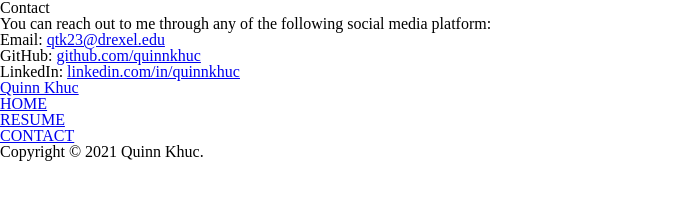
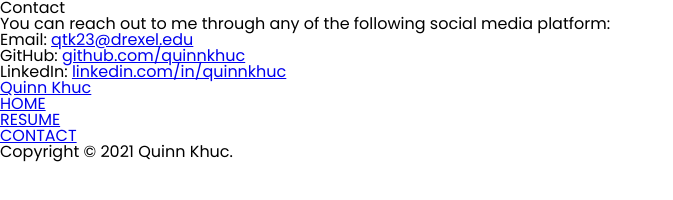
Before and after one commit to quinnkhuc/IDM222-qtk23, a plain HTML site: page contact.html in a window 1280 px wide. Shown: the whole page, without its empty margins (0-673 px from the left). Drawn offline with Linux system fonts and the light colour scheme.

Commit message:
Add fonts

```diff
--- a/contact.html
+++ b/contact.html
@@ -5,6 +5,7 @@
     <meta name="viewport" content="width=device-width, initial-scale=1.0">
     <title>Contact</title>
     <link rel="stylesheet" href="styles/reset.css">
+    <link rel="stylesheet" href="styles/fonts.css">
 </head>
 <body>
     <div id="wrapper">
--- /dev/null
+++ b/styles/fonts.css
@@ -0,0 +1,27 @@
+@font-face {
+    font-family: "Poppins";
+    src: url(../fonts/Poppins-Regular.woff) format("woff"),
+         url(../fonts/Poppins-Regular.woff2) format("woff2");
+    font-style: normal;
+    font-weight: normal;
+  }
+
+  @font-face {
+    font-family: "Poppins";
+    src: url(../fonts/Poppins-Italic.woff) format("woff"),
+         url(../fonts/Poppins-Italic.woff2) format("woff2");
+    font-style: italic;
+    font-weight: normal;
+  }
+
+  @font-face {
+    font-family: "Poppins";
+    src: url(../fonts/Poppins-Bold.woff) format("woff"),
+         url(../fonts/Poppins-Bold.woff2) format("woff2");
+    font-style: normal;
+    font-weight: bold;
+  }
+
+  html{
+      font-family: "Poppins", sans-serif;
+  }
```
Also changed, not shown: index.html (+1 -0 lines), resume.html (+1 -0 lines), the-ordinary.html (+1 -0 lines), fonts/Poppins-Bold.woff (added), fonts/Poppins-Bold.woff2 (added), fonts/Poppins-Italic.woff (added), fonts/Poppins-Italic.woff2 (added), fonts/Poppins-Regular.woff (added), fonts/Poppins-Regular.woff2 (added), 1 other file.
